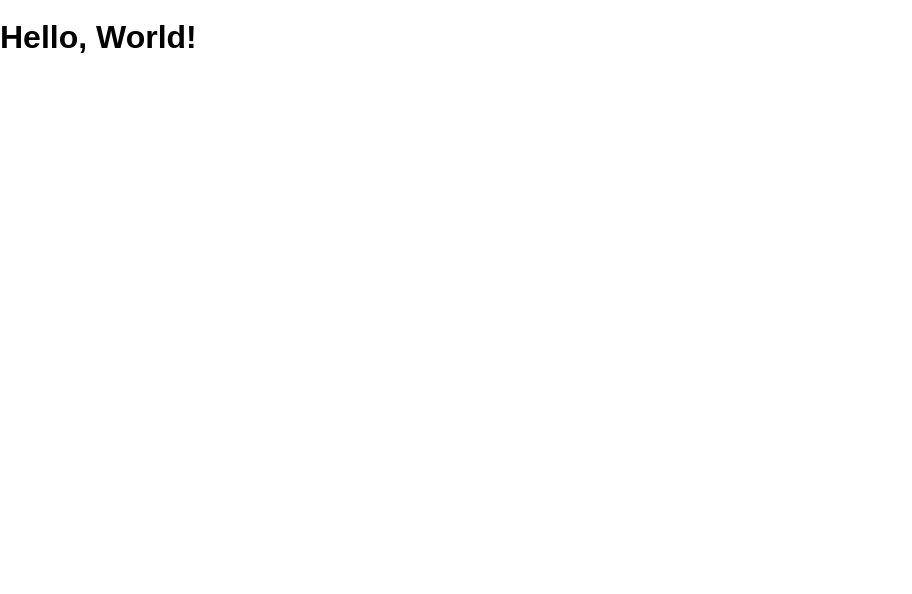
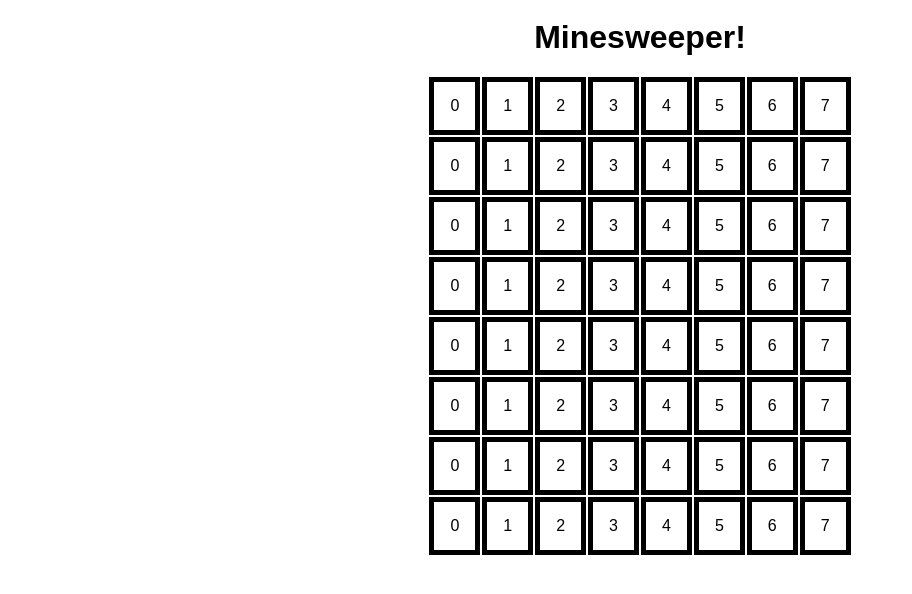
Before and after one commit to jessicaevans17/minesweeper, a React (Create React App) app: page / in a window 1280 px wide. Shown: the top 594 px of the page, without its empty margins (0-912 px from the left). Built offline with nearby package versions, Linux system fonts and the light colour scheme; no server answers.

Commit message:
api called and displayed

```diff
--- a/package.json
+++ b/package.json
@@ -21,6 +21,7 @@
     "stylelint-config-standard": "^18.3.0"
   },
   "dependencies": {
+    "axios": "^0.19.0",
     "json": "^9.0.6",
     "react": "^16.9.0",
     "react-dom": "^16.9.0",
--- a/src/App.js
+++ b/src/App.js
@@ -1,9 +1,13 @@
-import React, { Component } from 'react'
-import HelloWorld from './components/HelloWorld'
+import React, { Component } from "react"
+import Board from "./components/Board"
 
 class App extends Component {
   render() {
-    return <HelloWorld />
+    return (
+      <div>
+        <Board />
+      </div>
+    )
   }
 }
 
--- /dev/null
+++ b/src/components/Board.jsx
@@ -0,0 +1,59 @@
+import React, { Component } from "react"
+import Axios from "axios"
+class Board extends Component {
+  state = {
+    board: [
+      [" ", " ", " ", " ", " ", " ", " ", " "],
+      [" ", " ", " ", " ", " ", " ", " ", " "],
+      [" ", " ", " ", " ", " ", " ", " ", " "],
+      [" ", " ", " ", " ", " ", " ", " ", " "],
+      [" ", " ", " ", " ", " ", " ", " ", " "],
+      [" ", " ", " ", " ", " ", " ", " ", " "],
+      [" ", " ", " ", " ", " ", " ", " ", " "],
+      [" ", " ", " ", " ", " ", " ", " ", " "]
+    ]
+  }
+
+  boxClicked = (x, y) => {
+    console.log("clicked!")
+  }
+
+  componentDidMount() {
+    Axios({
+      method: "post",
+      url: "http://minesweeper-api.herokuapp.com/games"
+    }).then(res => {
+      this.setState({
+        board: res.data.board
+      })
+    })
+  }
+  render() {
+    return (
+      <>
+        <h1>Minesweeper!</h1>
+        <main>
+          <table className="game-board">
+            <tbody>
+              {this.state.board.map((col, i) => {
+                return (
+                  <tr key={i}>
+                    {col.map((row, j) => {
+                      return (
+                        <td key={j} onClick={() => this.boxClicked(i, j)}>
+                          {(i, j)}
+                        </td>
+                      )
+                    })}
+                  </tr>
+                )
+              })}
+            </tbody>
+          </table>
+        </main>
+      </>
+    )
+  }
+}
+
+export default Board
--- a/src/components/HelloWorld.js
+++ b/src/components/HelloWorld.js
@@ -1,8 +1,8 @@
-import React, { Component } from 'react'
+import React, { Component } from "react"
 
 class HelloWorld extends Component {
   render() {
-    return <h1>Hello, World!</h1>
+    return <h1>Minesweeper!</h1>
   }
 }
 
--- a/src/index.css
+++ b/src/index.css
@@ -10,3 +10,17 @@ body {
   margin: 0;
   min-height: 100%;
 }
+h1 {
+  text-align: center;
+}
+
+main {
+  display: flex;
+  justify-content: center;
+}
+td {
+  padding: 1rem;
+  margin: 1rem;
+  text-align: center;
+  border: solid 5px black;
+}
```
Also changed, not shown: src/index.js (+5 -5 lines), 1 other file (tests, documents, lock files or other folders).
